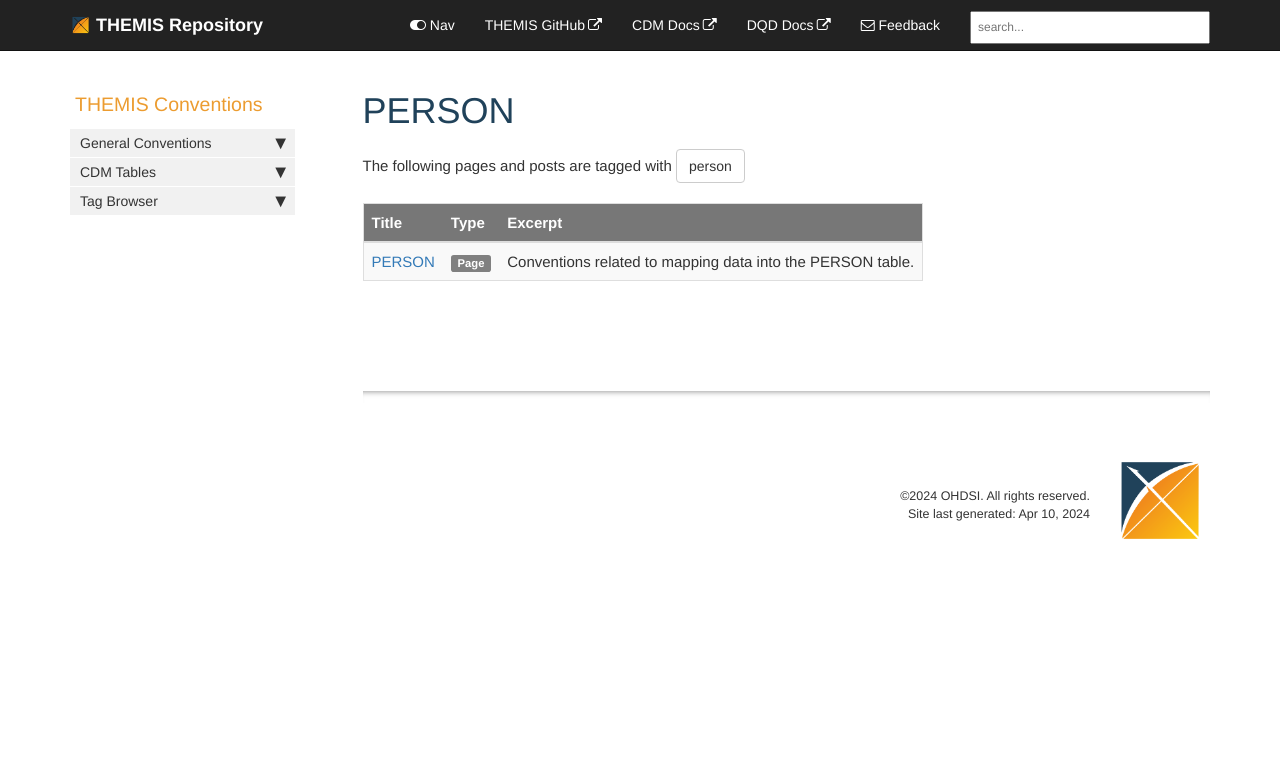
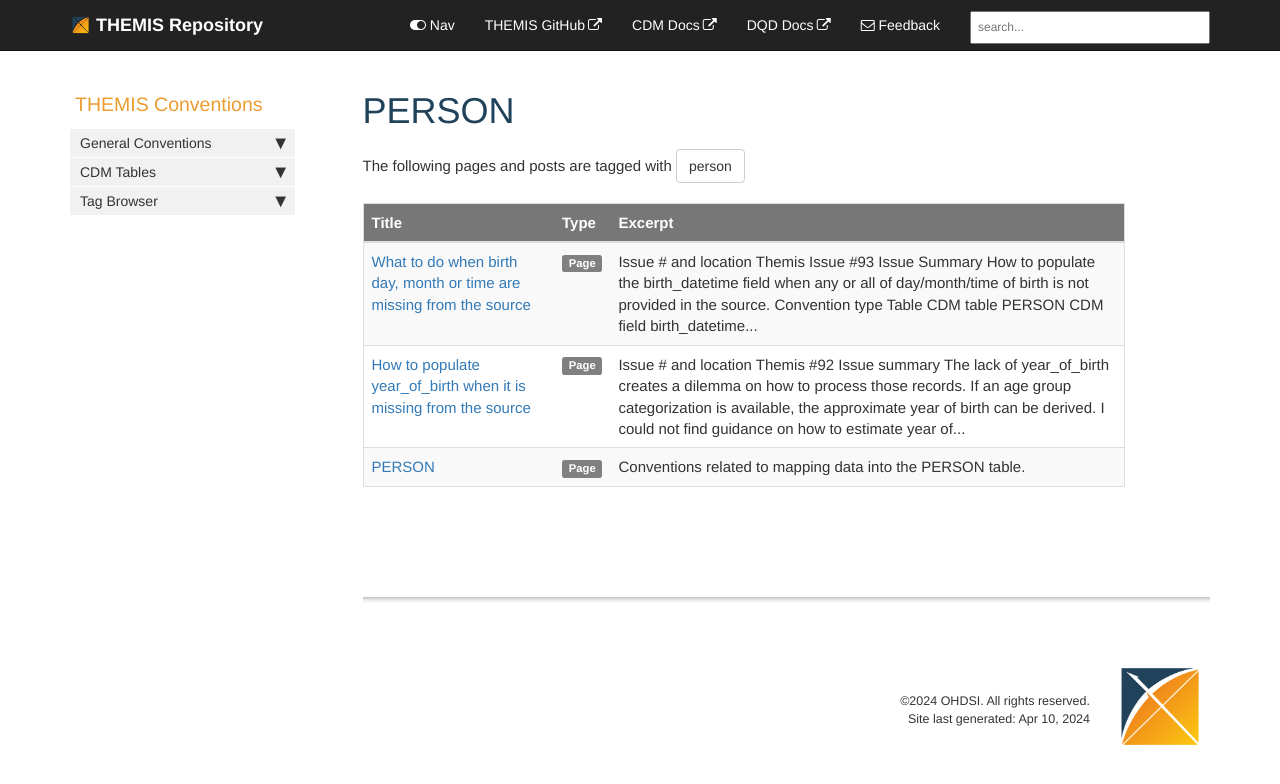
Before and after one commit to OHDSI/Themis, a Jekyll site: the page built from docs/pages/tags/tag_person.md, in a window 1280 px wide. Shown: the top 784 px of the page. Built offline with Jekyll 4.4.1, drawn with Linux system fonts in a browser that asks for light colours; comment, search, counter and statistics services are not loaded.

Commit message:
Missing birth_datetime fields
closes themis #93

```diff
--- /dev/null
+++ b/docs/pages/person/missing_birthdatetime.md
@@ -0,0 +1,49 @@
+---
+title: What to do when birth day, month or time are missing from the source
+keywords: birthdate, birth datetime
+last_updated: April 10, 2024
+tags: [birthdate, person]
+sidebar: mydoc_sidebar
+permalink: /missing_birthdatetime.html
+---
+
+## Issue # and location
+[Themis Issue #93](https://github.com/OHDSI/Themis/issues/93)
+
+## Issue Summary
+How to populate the `birth_datetime` field when any or all of day/month/time of birth is not provided in the source.
+
+## Convention type
+Table
+
+## CDM table
+`PERSON`
+
+## CDM field
+`birth_datetime`
+
+## Links to issue discussion
+NA
+
+## Provenance of data
+General
+
+## The ratified convention
+Use the following logic to infer the `birth_datetime` value:
+
+- If only year of birth is given and the person has records during their year of birth - then use the date of the earliest record
+- If only year of birth is given, and there are no records during their year of birth, use the 15th of June of that year.
+- If year of birth and month of birth are given, but no day of birth, then use the first day of the month in that year.
+- If time of birth is not given use midnight (00:00:0000).
+
+## Date of ratification/published
+2021-09-25 (CDM v5.4 release)
+
+## Downstream implications
+No, `birth_datetime` is little used in OHDSI tooling.
+
+## Link to DQD check
+plausibleAfterBirth
+
+## Related conventions/further information
+NA
--- a/docs/pages/person/missing_year_of_birth.md
+++ b/docs/pages/person/missing_year_of_birth.md
@@ -2,7 +2,7 @@
 title: How to populate year_of_birth when it is missing from the source
 keywords: birthdate, birth year, year_of_birth
 last_updated: April 10, 2024
-tags: [birthdate, year_of_birth]
+tags: [birthdate, year_of_birth, person]
 sidebar: mydoc_sidebar
 permalink: /missing_year_of_birth.html
 ---
--- a/docs/pages/person/person.md
+++ b/docs/pages/person/person.md
@@ -21,4 +21,6 @@ permalink: /person.html
 |  LOCATION_ID  | [How to populate location_id in the PERSON table](populate_person_location_id.html)   |
 |----
 |   YEAR_OF_BIRTH | [How to populate year_of_birth when it is missing from the source](missing_year_of_birth.html)    |
+|----
+|  BIRTH_DATETIME | [What to do when birth day, month or time are missing from the source](missing_birthdatetime.html) |
 |=====
```
